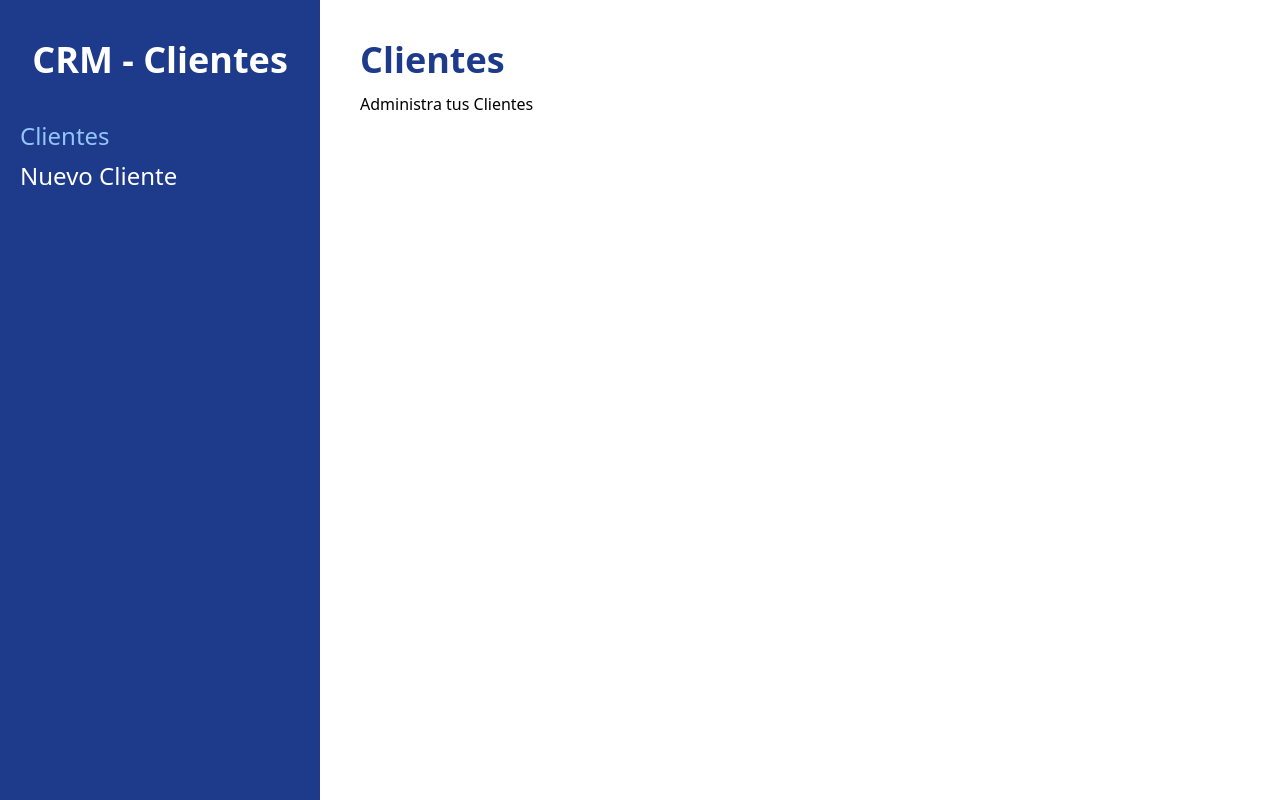
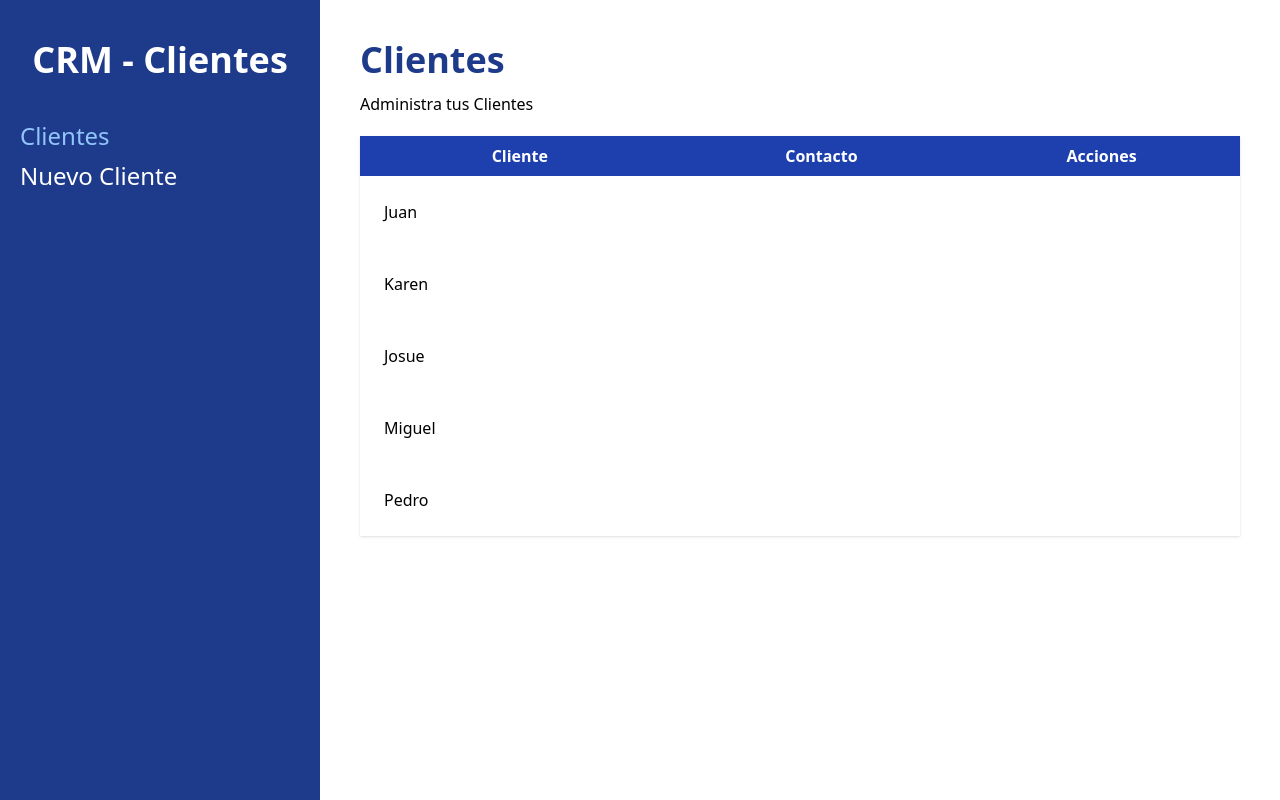
Before and after one commit to xandro2021/proyectoReact04, a React (Vite) app: page / in a window 1280 px wide. Built offline with nearby package versions, Linux system fonts and the light colour scheme.

Commit message:
Use the hook loader from react-router-dom to retrieve information

```diff
--- /dev/null
+++ b/src/components/Cliente.jsx
@@ -0,0 +1,12 @@
+function Cliente({ cliente }) {
+
+  const { nombre, empresa, email, telefono, id } = cliente;
+
+  return (
+    <tr>
+      <td className="p-6">{nombre}</td>
+    </tr>
+  );
+}
+
+export default Cliente;
--- a/src/pages/Index.jsx
+++ b/src/pages/Index.jsx
@@ -1,16 +1,88 @@
+import { useLoaderData } from 'react-router-dom';
+import Cliente from '../components/Cliente';
+
 export function loader() {
 
-  return 'Desde Loader';
+  const clientes = [
+    {
+      id: 1,
+      nombre: 'Juan',
+      telefono: 102013313,
+      email: "juan@juan.com",
+      empresa: 'Codigo Con Juan'
+    },
+    {
+      id: 2,
+      nombre: 'Karen',
+      telefono: 138198313,
+      email: "karen@juan.com",
+      empresa: 'Codigo Con Juan'
+    },
+    {
+      id: 3,
+      nombre: 'Josue',
+      telefono: 31983913,
+      email: "josue@juan.com",
+      empresa: 'Codigo Con Juan'
+    },
+    {
+      id: 4,
+      nombre: 'Miguel',
+      telefono: 319381983,
+      email: "miguel@juan.com",
+      empresa: 'Codigo Con Juan'
+    },
+    {
+      id: 5,
+      nombre: 'Pedro',
+      telefono: 1398198938,
+      email: "pedro@juan.com",
+      empresa: 'Codigo Con Juan'
+    },
+  ];
+
+  return clientes;
 }
 
 const Index = () => {
+
+  const clientes = useLoaderData();
+
   return (
     <>
       <h1 className="font-black text-4xl text-blue-900">Clientes</h1>
 
-      <p className="mt-3">
-        Administra tus Clientes
-      </p>
+      <p className="mt-3"> Administra tus Clientes </p>
+
+      {clientes.length ? (
+
+        <table className="w-full bg-white shadow mt-5 table-auto">
+
+          <thead className="bg-blue-800 text-white">
+            <tr>
+              <th className="p-2">Cliente</th>
+              <th className="p-2">Contacto</th>
+              <th className="p-2">Acciones</th>
+            </tr>
+          </thead>
+
+          <tbody>
+            {clientes.map(cliente => (
+              <Cliente
+                key={cliente.id}
+                cliente={cliente}
+              />
+            ))}
+          </tbody>
+
+        </table>
+
+      ) : (
+
+        <p className="text-center mt-10"> No hay clientes Aun </p>
+
+      )}
+
     </>
   );
 };
```
Also changed, not shown: 1 other file (tests, documents, lock files or other folders).
